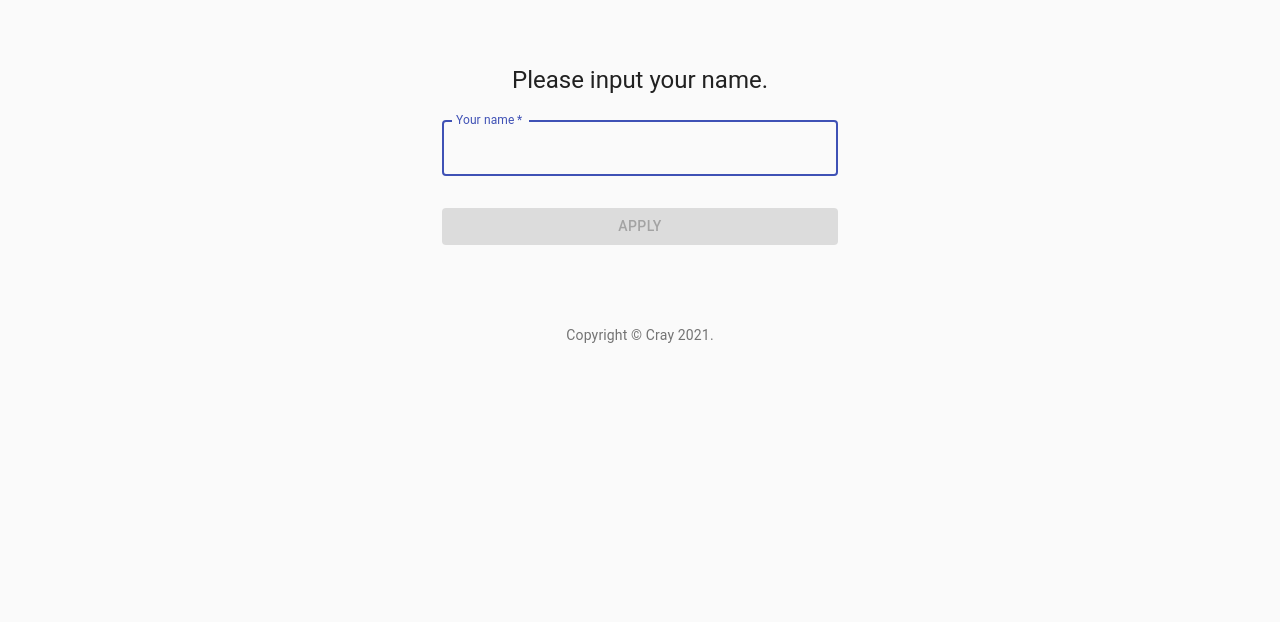
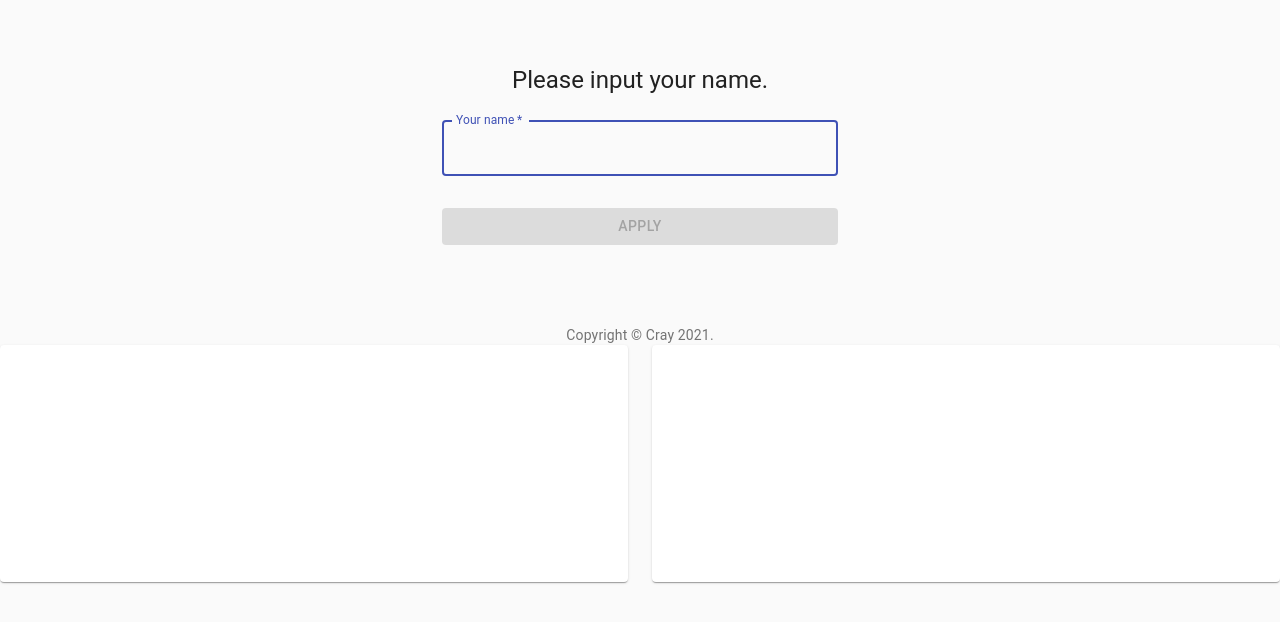
Before and after one commit to craymaru/webrtc-react, a React (Create React App) app: page / in a window 1280 px wide. Shown: the top 622 px of the page. Built offline with nearby package versions, Linux system fonts and the light colour scheme; no server answers; the HTML template or start-up script is replaced by a standard one.

Commit message:
feat: videoarea

```diff
--- a/src/App.js
+++ b/src/App.js
@@ -1,17 +1,7 @@
 import React, { useState } from "react"
 import InputFormLocal from "./components/InputFormLocal"
 import InputFormRemote from "./components/InputFormRemote"
-
-const getMedia = async () => {
-  const constraints = { audio: true, video: true }
-
-  try {
-    return await navigator.mediaDevices.getUserMedia(constraints)
-  } catch (err) {
-    console.err(err)
-  }
-}
-getMedia()
+import VideoArea from "./components/VideoArea"
 
 const App = () => {
   const [localPeerName, setLocalPeerName] = useState("")
@@ -25,6 +15,7 @@ const App = () => {
         remotePeerName={remotePeerName}
         setRemotePeerName={setRemotePeerName}
       />
+      <VideoArea localPeerName={localPeerName} remotePeerName={remotePeerName} />
     </div>
   )
 }
--- /dev/null
+++ b/src/components/Video.js
@@ -0,0 +1,43 @@
+import React, { useRef, useEffect } from "react"
+
+import Paper from "@material-ui/core/Paper"
+import { makeStyles } from "@material-ui/core/styles"
+
+const useStyles = makeStyles((theme) => ({
+  paper: {
+    padding: theme.spacing(2),
+    textAlign: "center",
+    color: theme.palette.text.secondary,
+  },
+}))
+
+const Video = ({ userName, isLocal }) => {
+  const classes = useStyles()
+
+  const videoRef = useRef(null)
+  const currentVideoRef = videoRef.current
+
+  useEffect(() => {
+    if (currentVideoRef === null) return
+    const getMedia = async () => {
+      const constraints = { audio: true, video: true }
+
+      try {
+        const mediaStream = await navigator.mediaDevices.getUserMedia(constraints)
+        currentVideoRef.srcObject = mediaStream
+      } catch (err) {
+        console.err(err)
+      }
+    }
+    getMedia()
+  }, [currentVideoRef])
+
+  return (
+    <Paper className={classes.paper}>
+      <video ref={videoRef} autoPlay muted={isLocal} width={400} height={200} />
+      <div>{userName}</div>
+    </Paper>
+  )
+}
+
+export default Video
--- /dev/null
+++ b/src/components/VideoArea.js
@@ -0,0 +1,31 @@
+import React from "react"
+
+import { makeStyles } from "@material-ui/core/styles"
+import Grid from "@material-ui/core/Grid"
+
+import Video from "./Video"
+
+const useStyles = makeStyles((theme) => ({
+  root: {
+    flexGrow: 1,
+  },
+}))
+
+const VideoArea = ({ localPeerName, remotePeerName }) => {
+  const classes = useStyles()
+
+  return (
+    <div className={classes.root}>
+      <Grid container spacing={3}>
+        <Grid item xs={12} sm={6}>
+          <Video userName={localPeerName} isLocal={true} />
+        </Grid>
+        <Grid item xs={12} sm={6}>
+          <Video userName={remotePeerName} isLocal={true} />
+        </Grid>
+      </Grid>
+    </div>
+  )
+}
+
+export default VideoArea
```
